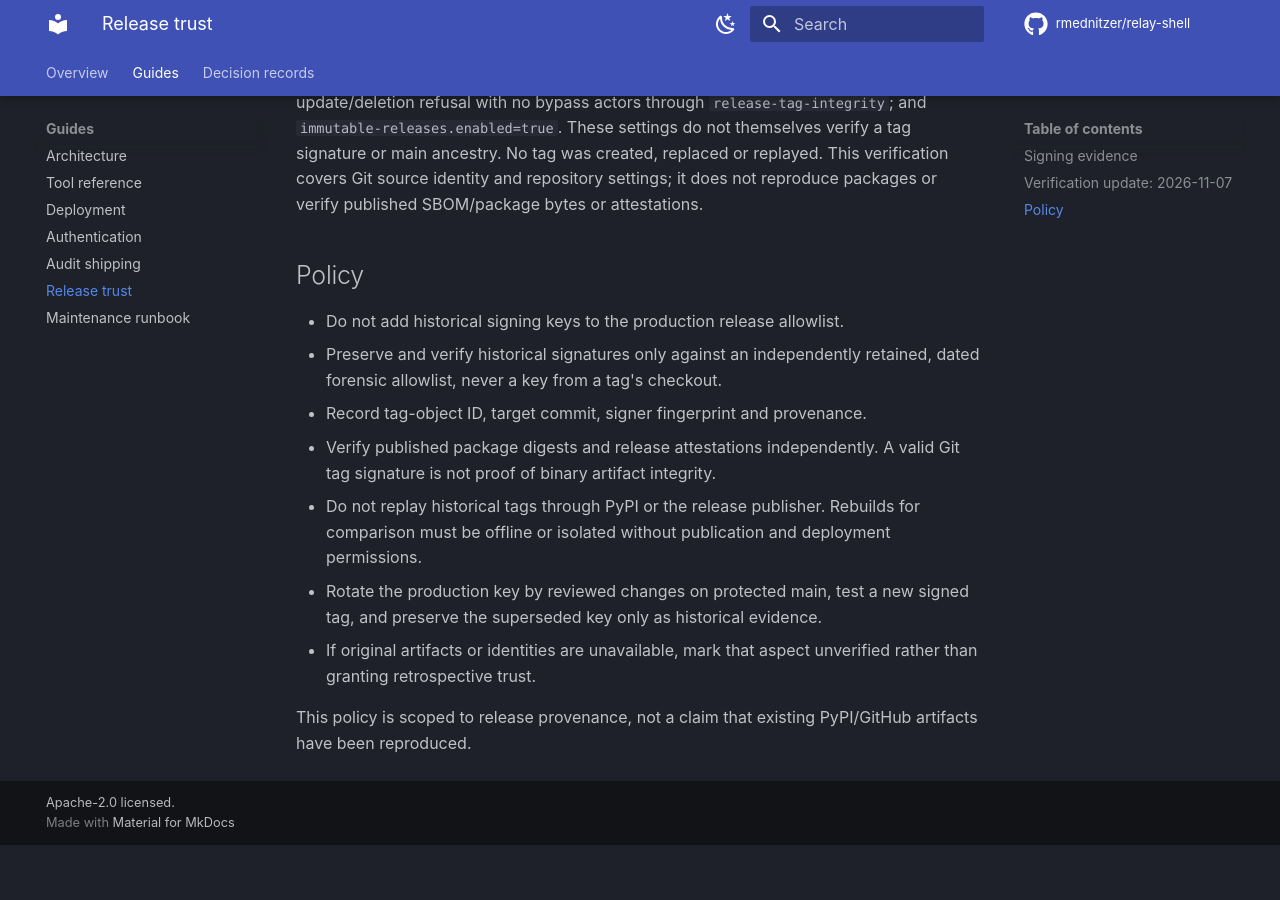
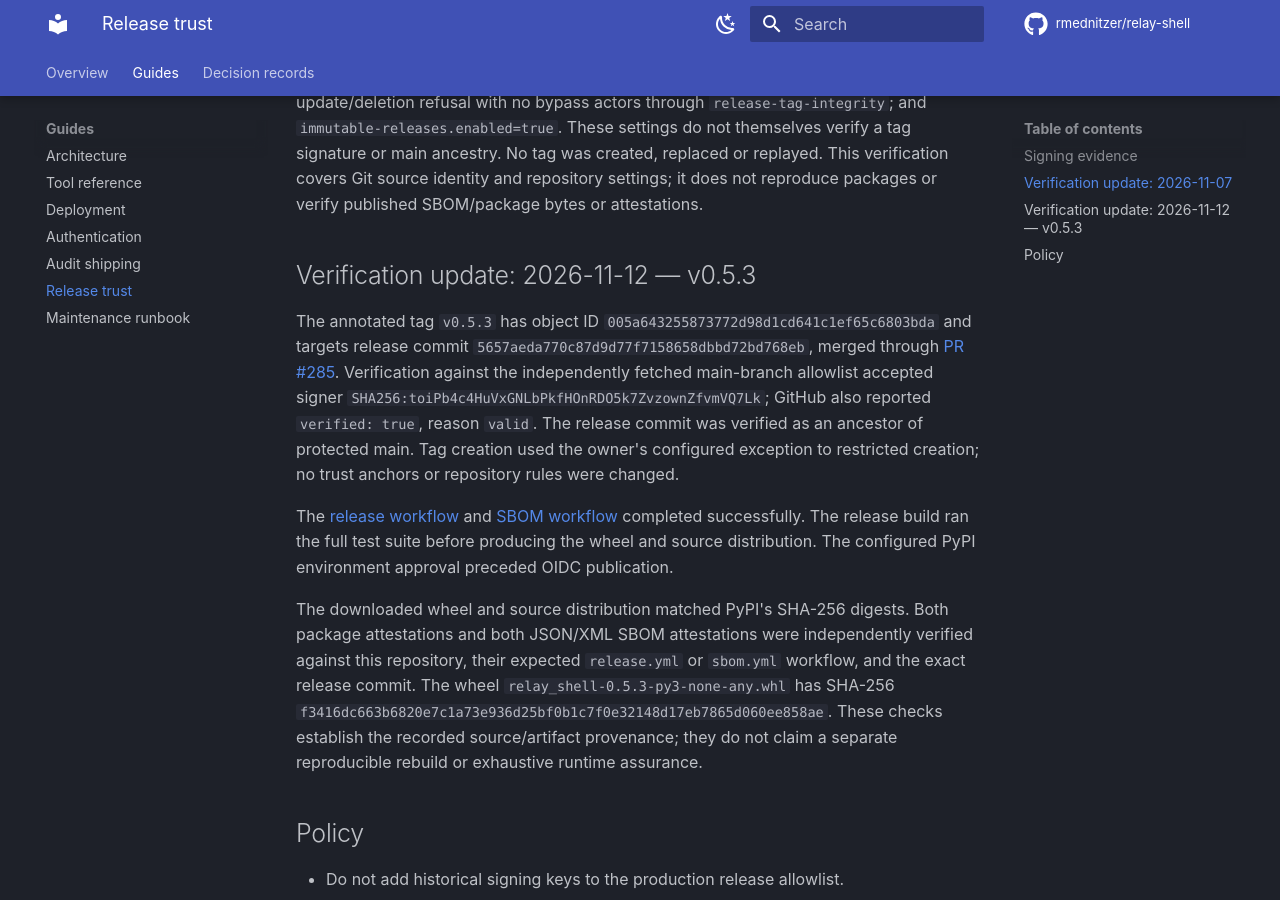
Before and after one commit to rmednitzer/relay-shell, an MkDocs documentation site: the page built from docs/release-trust.md, in a window 1280 px wide and 900 px high, scrolled down 1642 px. Built offline with MkDocs 1.6.1 and Material for MkDocs 9.7.7, drawn with Linux system fonts in a browser that asks for light colours; comment, search, counter and statistics services are not loaded; before the commit the page ends 2487 px from its top, so only the background shows below that.

Commit message:
Synchronize v0.5.3 documentation and guard release metadata (#286)

```diff
--- a/docs/release-trust.md
+++ b/docs/release-trust.md
@@ -62,6 +62,34 @@ No tag was created, replaced or replayed. This verification covers Git source
 identity and repository settings; it does not reproduce packages or verify
 published SBOM/package bytes or attestations.
 
+## Verification update: 2026-11-12 — v0.5.3
+
+The annotated tag `v0.5.3` has object ID
+`005a643255873772d98d1cd641c1ef65c6803bda` and targets release commit
+`5657aeda770c87d9d77f7158658dbbd72bd768eb`, merged through
+[PR #285](https://github.com/rmednitzer/relay-shell/pull/285).
+Verification against the independently fetched main-branch allowlist accepted
+signer `SHA256:toiPb4c4HuVxGNLbPkfHOnRDO5k7ZvzownZfvmVQ7Lk`;
+GitHub also reported `verified: true`, reason `valid`.
+The release commit was verified as an ancestor of protected main.
+Tag creation used the owner's configured exception to restricted creation;
+no trust anchors or repository rules were changed.
+
+The [release workflow](https://github.com/rmednitzer/relay-shell/actions/runs/43183705348)
+and [SBOM workflow](https://github.com/rmednitzer/relay-shell/actions/runs/43183705407)
+completed successfully. The release build ran the full test suite before
+producing the wheel and source distribution. The configured PyPI environment
+approval preceded OIDC publication.
+
+The downloaded wheel and source distribution matched PyPI's SHA-256 digests.
+Both package attestations and both JSON/XML SBOM attestations were independently
+verified against this repository, their expected `release.yml` or `sbom.yml`
+workflow, and the exact release commit. The wheel
+`relay_shell-0.5.3-py3-none-any.whl` has SHA-256
+`f3416dc663b6820e7c1a73e936d25bf0b1c7f0e32148d17eb7865d060ee858ae`.
+These checks establish the recorded source/artifact provenance; they do not
+claim a separate reproducible rebuild or exhaustive runtime assurance.
+
 ## Policy
 
 - Do not add historical signing keys to the production release allowlist.
```
Also changed, not shown: README.md (+1 -1 lines), docs/index.md (+1 -1 lines), docs/runbook.md (+7 -0 lines), 2 other files.
